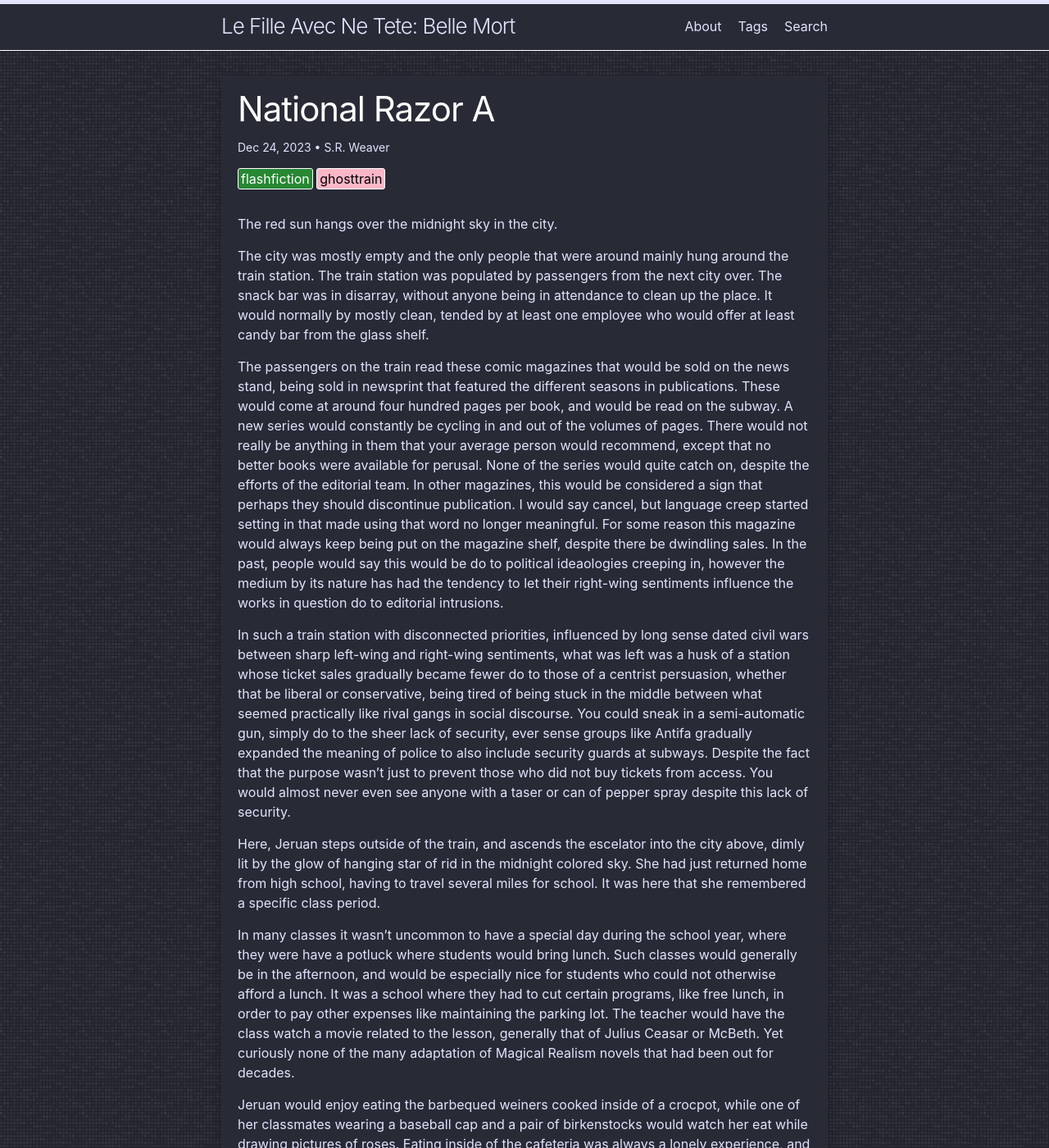
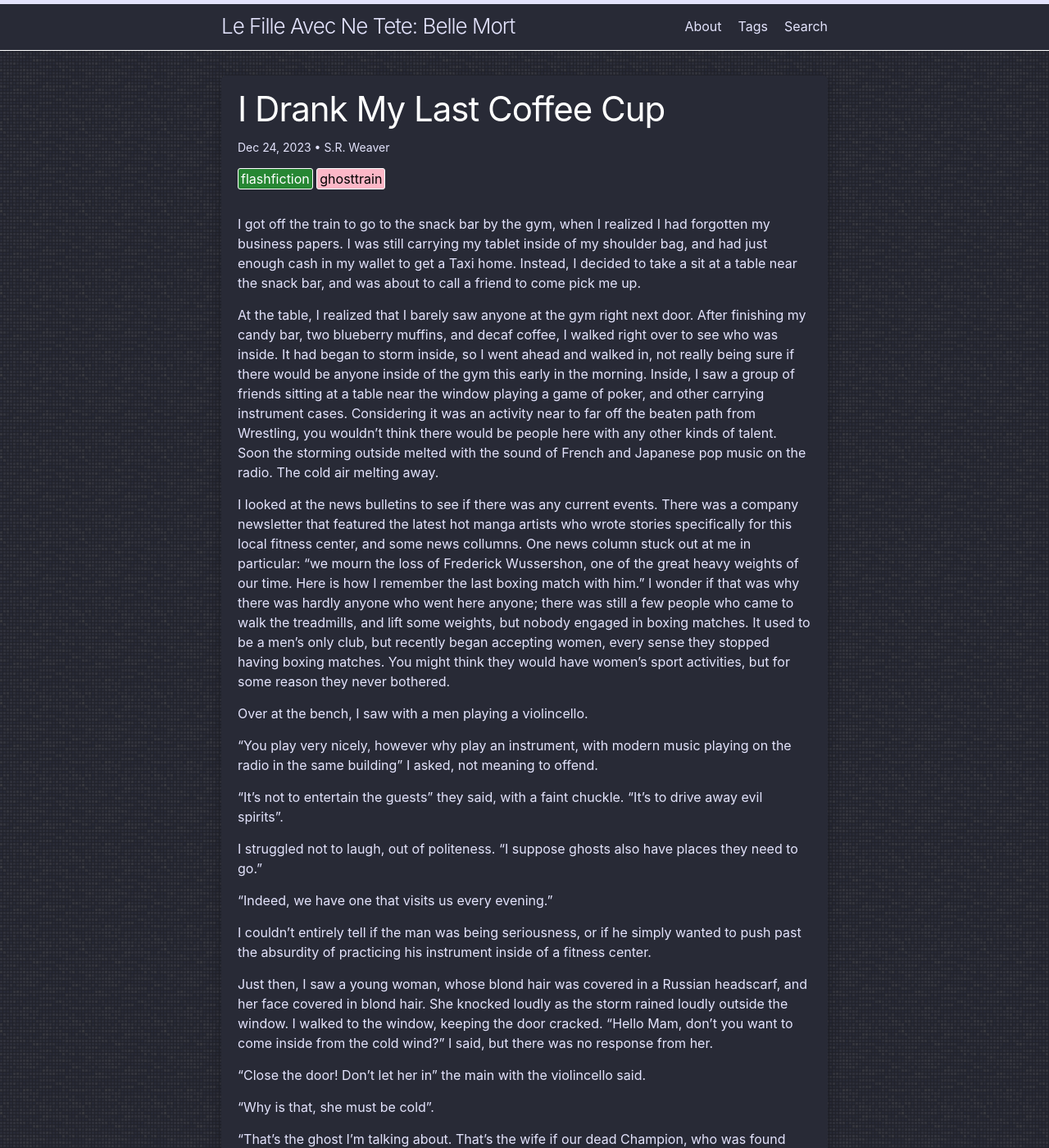
Before and after one commit to LWFlouisa/ContainmentManStories, a Jekyll site: the page built from _posts/2023-12-24-story4_idrankmylastcoffeecup.md, in a window 1280 px wide and 1400 px high. Shown: the whole window at 82% size. Built offline with Jekyll 4.4.1, drawn with Linux system fonts in a browser that asks for light colours; our own code applies the rules of GitHub Pages for plain Markdown files; some of the changed text lies outside the part shown.

Commit message:
Update 2023-12-24-story4_idrankmylastcoffeecup.md

```diff
--- a/_posts/2023-12-24-story4_idrankmylastcoffeecup.md
+++ b/_posts/2023-12-24-story4_idrankmylastcoffeecup.md
@@ -1,42 +1,70 @@
 ---
-title: "National Razor A"
+title: "I Drank My Last Coffee Cup"
 author: "S.R. Weaver"
 tags: ghosttrain flashfiction
 ---
-The red sun hangs over the midnight sky in the city.
+I got off the train to go to the snack bar by the gym, when I realized I had forgotten my business papers. I was still carrying my tablet inside of my shoulder bag, and had just enough cash in my wallet to get a Taxi home. Instead, I decided to take a sit at a table near the snack bar, and was about to call a friend to come pick me up.
 
-The city was mostly empty and the only people that were around mainly hung around the train station. The train station was populated by passengers from the next city over. The snack bar was in disarray, without anyone being in attendance to clean up the place. It would normally by mostly clean, tended by at least one employee who would offer at least candy bar from the glass shelf.
+At the table, I realized that I barely saw anyone at the gym right next door. After finishing my candy bar, two blueberry muffins, and decaf coffee, I walked right over to see who was inside. It had began to storm inside, so I went ahead and walked in, not really being sure if there would be anyone inside of the gym this early in the morning. Inside, I saw a group of friends sitting at a table near the window playing a game of poker, and other carrying instrument cases. Considering it was an activity near to far off the beaten path from Wrestling, you wouldn't think there would be people here with any other kinds of talent. Soon the storming outside melted with the sound of French and Japanese pop music on the radio. The cold air melting away.
 
-The passengers on the train read these comic magazines that would be sold on the news stand, being sold in newsprint that featured the different seasons in publications. These would come at around four hundred pages per book, and would be read on the subway. A new series would constantly be cycling in and out of the volumes of pages. There would not really be anything in them that your average person would recommend, except that no better books were available for perusal. None of the series would quite catch on, despite the efforts of the editorial team. In other magazines, this would be considered a sign that perhaps they should discontinue publication. I would say cancel, but language creep started setting in that made using that word no longer meaningful. For some reason this magazine would always keep being put on the magazine shelf, despite there be dwindling sales. In the past, people would say this would be do to political ideaologies creeping in, however the medium by its nature has had the tendency to let their right-wing sentiments influence the works in question do to editorial intrusions.
+I looked at the news bulletins to see if there was any current events. There was a company newsletter that featured the latest hot manga artists who wrote stories specifically for this local fitness center, and some news collumns. One news column stuck out at me in particular: "we mourn the loss of Frederick Wussershon, one of the great heavy weights of our time. Here is how I remember the last boxing match with him." I wonder if that was why there was hardly anyone who went here anyone; there was still a few people who came to walk the treadmills, and lift some weights, but nobody engaged in boxing matches. It used to be a men's only club, but recently began accepting women, every sense they stopped having boxing matches. You might think they would have women's sport activities, but for some reason they never bothered.
 
-In such a train station with disconnected priorities, influenced by long sense dated civil wars between sharp left-wing and right-wing sentiments, what was left was a husk of a station whose ticket sales gradually became fewer do to those of a centrist persuasion, whether that be liberal or conservative, being tired of being stuck in the middle between what seemed practically like rival gangs in social discourse. You could sneak in a semi-automatic gun, simply do to the sheer lack of security, ever sense groups like Antifa gradually expanded the meaning of police to also include security guards at subways. Despite the fact that the purpose wasn't just to prevent those who did not buy tickets from access. You would almost never even see anyone with a taser or can of pepper spray despite this lack of security.
+Over at the bench, I saw with a men playing a violincello.
 
-Here, Jeruan steps outside of the train, and ascends the escelator into the city above, dimly lit by the glow of hanging star of rid in the midnight colored sky. She had just returned home from high school, having to travel several miles for school. It was here that she remembered a specific class period.
+"You play very nicely, however why play an instrument, with modern music playing on the radio in the same building" I asked, not meaning to offend.
 
-In many classes it wasn't uncommon to have a special day during the school year, where they were have a potluck where students would bring lunch. Such classes would generally be in the afternoon, and would be especially nice for students who could not otherwise afford a lunch. It was a school where they had to cut certain programs, like free lunch, in order to pay other expenses like maintaining the parking lot. The teacher would have the class watch a movie related to the lesson, generally that of Julius Ceasar or McBeth. Yet curiously none of the many adaptation of Magical Realism novels that had been out for decades.
+"It's not to entertain the guests" they said, with a faint chuckle. "It's to drive away evil spirits".
 
-Jeruan would enjoy eating the barbequed weiners cooked inside of a crocpot, while one of her classmates wearing a baseball cap and a pair of birkenstocks would watch her eat while drawing pictures of roses. Eating inside of the cafeteria was always a lonely experience, and never anything like what tended to be depicted on television, with the sole exception being "silent lunch" periods, a form of collective punishment for the offense of one student. But here she would not be unique in the ability to talk during class. Generally this potlocks would be close to Summer vacation.
+I struggled not to laugh, out of politeness. "I suppose ghosts also have places they need to go."
 
-Do to a change in culture during 2056 A.D., teachers starting approaching discipline in a different way, where students would generally be suspended for a week, to about a year. But the changing times brought back school spanking, and there was a special term for teachers that would bend students over the desk. Merusa Sifana. So it was a mixed bag as to whether they would be hit by the teacher, or allowed to eat during the classroom. But the original theory behind this was to prevent the student from missing important classes.
+"Indeed, we have one that visits us every evening."
 
-One class room stood as the odd exception, that permitted Jeruan to eat in class all the time. In fact, instead of doing biology assignment, this particular Sifano would have the class eat a salad with bacon. This salad would be laced with some variant of cannabis and LSD. The her head and flower barret would seem to grow a million times larger, and her neck would wiggle about while she spoke in chanting verses. Despite the fact that the high school was years behind other districts, and being one of the few schools to still hit their students, this teacher would be the one class that she would always look forward to. Even Birkenstock wearing girls who were perpetually late like one of her classmates, who would be smoking pot inside of the bathroom stalls.
+I couldn't entirely tell if the man was being seriousness, or if he simply wanted to push past the absurdity of practicing his instrument inside of a fitness center.
 
-Most classrooms would keep a dark green colored chalk board, while other school moved onto using dry erase. Students here would not even be allowed to used digital drawing and writing styluses, while Sifanas preferring them to still not even use the cheapest of mechanical pencils. Even in districts that still had Amish people, the ones that remained after the massacre of thousands during the Leftist Revolution of the 2020s, would still have to use modern writing and drawing convienences.
+Just then, I saw a young woman, whose blond hair was covered in a Russian headscarf, and her face covered in blond hair. She knocked loudly as the storm rained loudly outside the window. I walked to the window, keeping the door cracked. "Hello Mam, don't you want to come inside from the cold wind?" I said, but there was no response from her.
 
-This was the school Jeruan had to go to day in and day out.
+"Close the door! Don't let her in" the main with the violincello said.
 
-Jeruan returned home from the station.
+"Why is that, she must be cold".
 
-Jeruan would talk to the friends she knew in the district of 2170 A.D., or at least it felt like it compared to this school, who gradually stopped returning her calls. Eventually she went completely cold Turkey with cell phone usage, and the only replacement was an old flip phone, that had old "Rectangle Pukus" games. Rectangle Pukus was a genre of games characterized by being parodies of mainstream JRPG titles, with more more blood and gore. It wasn't uncommon for these games to have the entire floor tiles covered in blood.
+"That's the ghost I'm talking about. That's the wife if our dead Champion, who was found hanging in her closet, after her husband would never come home again."
 
-There was Berudo team, which would sometimes split into different factions. However eventually a physical fued broke off between them, causing them to abandon the games altogether.
+The day came and went, and I would saw the woman eventually board a different train, leaving behind a letter to the manager. However the letter was dated just a year ago, and not even intended for today:
 
-She wondered why her parents would never ask her friends. But she also did not want to tell them she was considering breaking away from the team, that her friends had initially started as a union that would work against some of the abuses in nerd culture in other parts of society. Instead she was alone again.
+Dear Manager,
 
-She became Ros Wierudo Eguno: A widow gun.
+You've treated my husband so nicely.
 
-And this was how she went to the station the next day, with a Wierudo Eguno in tow.
+I know he had not been the nicest of men,
 
-The next morning, another dead body was bloodied at the station: it was Jeruan.
+Now I go quietly into the after life.
 
-Just another sack of meat.
+I give you a briefcase of 1,000 dollars.
+
+As it turned out, the spirit of his dead wife continued to pay the rent for her husbands membership, even after they both left this world behind. The management never thought to question it, was it was still keeping them in business. And most of the people that ran their newsletters just assume it was a fitness center that was barely making ends meet.
+
+I board the train, thanking the men for his evening entertainment.
+
+Once the outside air left me behind, I saw the woman sitting in the chair near the door. She left a seat open for me to sit behind her.
+
+"So I heard about your husband." I said.
+
+"Yes, he was a good man".
+
+"I come to pay my respects".
+
+"I guess no all murderers are awful people".
+
+We road away into the train. It turned out, she was the one that kept my backpack for me waiting on the train. I opened the black backpack and found, to my horror: the box of ashes of the heavy weight champion over my folder of business papers.
+
+"So where are we going to take these?"
+
+"Lets work together and find out".
+
+"I thought you died by the way".
+
+"As long as this fitness center remains open, I can keep my husbands memory alive. As we're going to go somewhere far away, where the lights of the city never reach. And the ghosts of the past walk the dirt roads. For you are also dead, as we go from one world to the next".
+
+I suppose your taste buds is the last to leave.
+
+I drank the last bit of my coffee cup.
```
